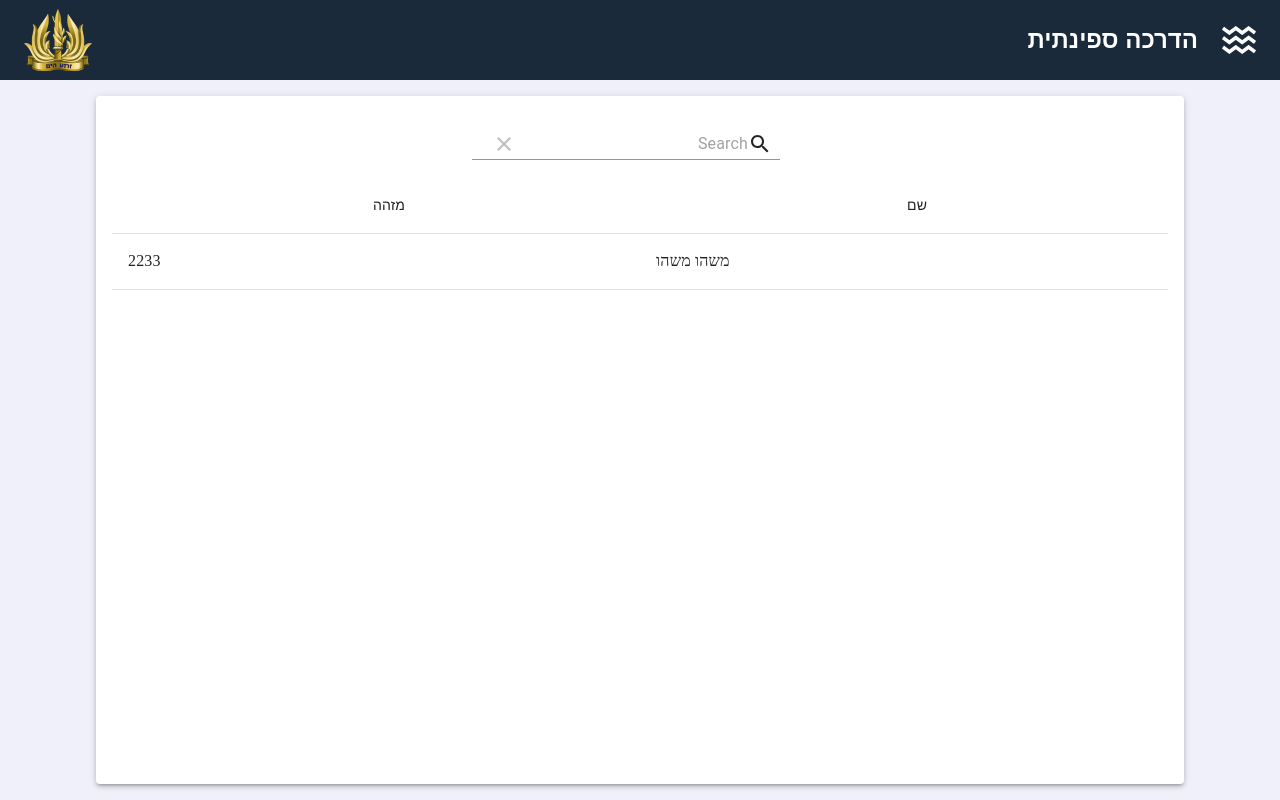
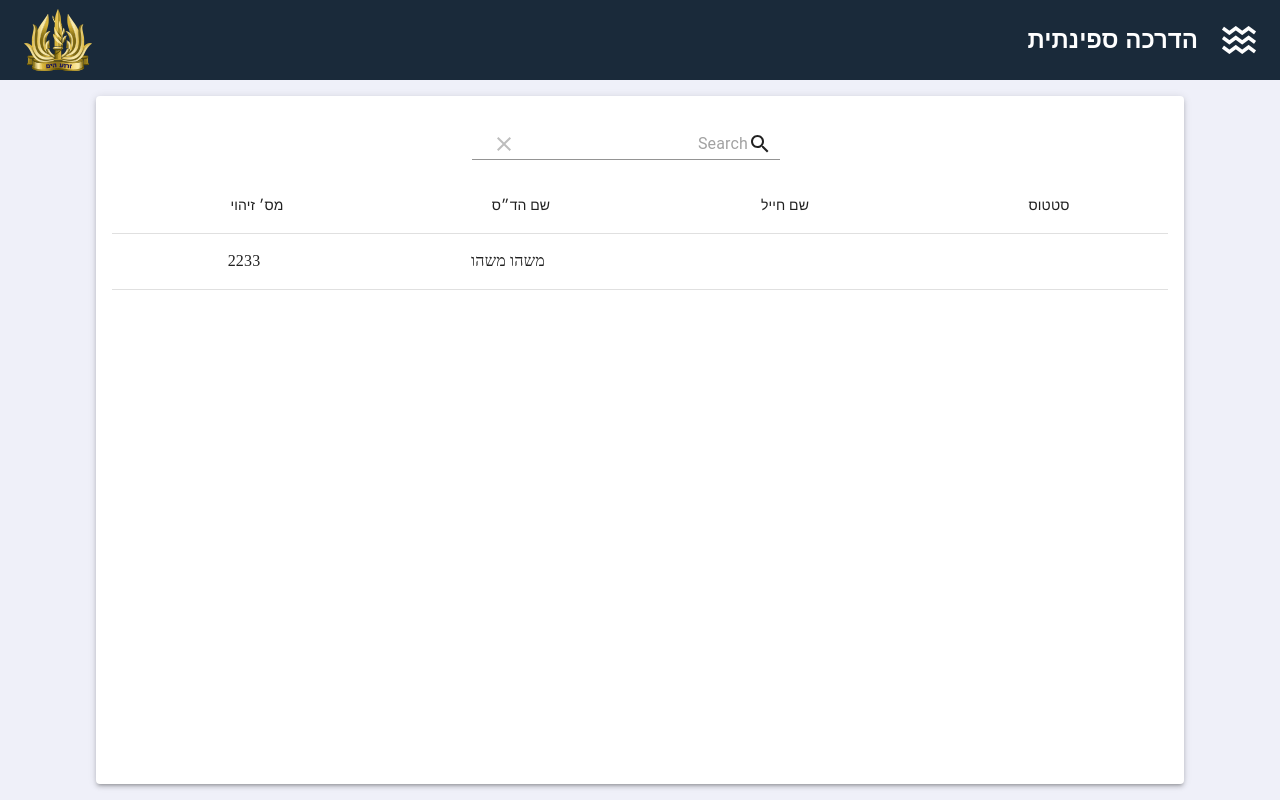
Before and after one commit to liorklovski/HadasimNew, a React (Create React App) app: page /SearchCertification in a window 1280 px wide. Built offline with nearby package versions, Linux system fonts and the light colour scheme; what jss-rtl would draw is missing.

Commit message:
code review with shir

```diff
--- a/src/components/CertificationView/CertificationView.js
+++ b/src/components/CertificationView/CertificationView.js
@@ -32,6 +32,7 @@ class TemplateView extends Component {
   };
 
   componentDidMount = () => {
+    this.setState({ isDisabled: this.props.isDisabled });
     // const bpRest = consts.usersGet;
     // const bpData = getDataByRest({ url: bpRest });
     // var columnsDet = {};
@@ -40,7 +41,7 @@ class TemplateView extends Component {
     // });
     // this.setState({ columnsDet: columnsDet });
     // const data = getDataByRest({
-    //   url: consts.getCerDet + `/{"OBJECT_ID":"${this.props.match.params.id}"}`
+    //   url: consts.getCerDet + `/{"OBJECT_ID":"${this.props.objID}"}`
     // });
     // this.setState({
     //   name: data.GEN_DET.DESCRIPTION,
@@ -64,14 +65,14 @@ class TemplateView extends Component {
 
     const paramsDet = {
       GEN_DET: {
-        OBJECT_ID: this.props.match.params.id,
+        OBJECT_ID: this.props.objID,
         START_DATE: this.state.startDate,
         END_DATE: this.state.endDate,
         GRADE: this.state.grade,
         EXTEN: this.state.extension,
         IN_CHARGE: this.state.signatureId
       },
-      OBJECT_ID: this.props.match.params.id,
+      OBJECT_ID: this.props.objID,
       STEPS: this.state.steps
     };
 
--- a/src/components/Dynamic/FieldBlock/FieldTypes/DialogField.js
+++ b/src/components/Dynamic/FieldBlock/FieldTypes/DialogField.js
@@ -16,6 +16,7 @@ const DialogField = ({
   isOpen,
   dialogType,
   handleOk,
+  hidden = false,
   // onChange,
   // onRowClicked,
   icon: Icon,
@@ -57,9 +58,11 @@ const DialogField = ({
     if (!DialogComp) return null;
 
     return (
-      <DialogComp onClick={onOpen} value={value} {...props} {...others}>
-        <Icon />
-      </DialogComp>
+      <div hidden={hidden}>
+        <DialogComp onClick={onOpen} value={value} {...props} {...others}>
+          <Icon />
+        </DialogComp>
+      </div>
     );
   };
 
--- a/src/components/SearchCertification/SearchCertification.js
+++ b/src/components/SearchCertification/SearchCertification.js
@@ -1,13 +1,29 @@
 // SearchCertification
 import React, { useState } from "react";
 import Search from "../Dynamic/Search/Search";
+import CertificationView from "../CertificationView/CertificationView";
+
+import { Add as AddIcon } from "@material-ui/icons";
 
 // Const import
 import { consts } from "../APICalls/constVars";
 import { getDataByRest } from "../APICalls/APICalls";
 import { Paper } from "@material-ui/core";
+import DialogField from "../Dynamic/FieldBlock/FieldTypes/DialogField";
 
+const cellStyleDefault = {
+  textAlign: "center",
+  // fontFamily: "Heebo",
+  // fontSize: 17,
+  // backgroundColor: "rgba(251, 251, 253, 0.58)",
+  // width: "50%"
+  direction: "rtl"
+};
 const SearchCertification = () => {
+  const [isOpen, setIsOpen] = useState(false);
+  const [currRow, setCurrRow] = useState();
+  const [isViewDisabled, setIsViewDisabled] = useState(false);
+
   const getSearchData = () => {
     // var data = getDataByRest({
     //   url: consts.searchCertificationsUrl
@@ -18,12 +34,64 @@ const SearchCertification = () => {
     //TEMP
     return data;
   };
+
+  const openDialog = () => {
+    setIsOpen(true);
+  };
+
+  const closeDialog = () => {
+    setIsViewDisabled(false);
+    setIsOpen(false);
+  };
+
+  const dialogActions = [{ text: "סיום", onClick: closeDialog }];
+
   const handleClick = (event, row) => {
-    return process.env.PUBLIC_URL + "/CertificationView/" + row.OBJECT_ID;
+    setCurrRow(row.OBJECT_ID);
+    setIsViewDisabled(true);
+    setIsOpen(true);
+    // return process.env.PUBLIC_URL + "/CertificationView/" + row.OBJECT_ID;
   };
   return (
     <Paper className="search-page" elevation={3}>
-      <Search data={getSearchData()} handleClick={handleClick} />
+      <DialogField
+        hidden={true}
+        isOpen={isOpen}
+        onOpen={openDialog}
+        onClose={closeDialog}
+        dialogType="text"
+        icon={AddIcon}
+        dialogActions={dialogActions}
+        contentView={
+          <CertificationView isDisabled={isViewDisabled} objID={currRow} />
+        }
+      />
+      <Search
+        data={getSearchData()}
+        handleClick={handleClick}
+        columns={[
+          {
+            title: "סטטוס",
+            field: "STATUS",
+            cellStyle: cellStyleDefault
+          },
+          {
+            title: "שם חייל",
+            field: "SOLDIER_NAME",
+            cellStyle: cellStyleDefault
+          },
+          {
+            title: "שם הד״ס",
+            field: "DESCRIPTION",
+            cellStyle: cellStyleDefault
+          },
+          {
+            title: "מס׳ זיהוי",
+            field: "OBJECT_ID",
+            cellStyle: cellStyleDefault
+          }
+        ]}
+      />
     </Paper>
   );
 };
--- a/src/components/SearchTemplate/SearchTemplate.js
+++ b/src/components/SearchTemplate/SearchTemplate.js
@@ -25,12 +25,15 @@ const cellStyleDefault = {
 
 const SearchTemplate = () => {
   const [isOpen, setIsOpen] = useState(false);
+  const [currRow, setCurrRow] = useState();
+  const [isViewDisabled, setIsViewDisabled] = useState(false);
 
   const openDialog = () => {
     setIsOpen(true);
   };
 
   const closeDialog = () => {
+    setIsViewDisabled(false);
     setIsOpen(false);
   };
   const dialogActions = [{ text: "סיום", onClick: closeDialog }];
@@ -46,7 +49,10 @@ const SearchTemplate = () => {
     return data;
   };
   const handleClick = (event, row) => {
-    return process.env.PUBLIC_URL + "/TemplateView/" + row.OBJECT_ID;
+    setCurrRow(row.OBJECT_ID);
+    setIsViewDisabled(true);
+    setIsOpen(true);
+    // return process.env.PUBLIC_URL + "/TemplateView/" + row.OBJECT_ID;
   };
   return (
     <Paper className="search-page" elevation={3}>
@@ -57,7 +63,9 @@ const SearchTemplate = () => {
         dialogType="button"
         icon={AddIcon}
         dialogActions={dialogActions}
-        contentView={<TemplateView showFrame={true} isDisabled={false} />}
+        contentView={
+          <TemplateView isDisabled={isViewDisabled} objID={currRow} />
+        }
       />
       <Search
         data={getSearchData()}
@@ -74,12 +82,12 @@ const SearchTemplate = () => {
             cellStyle: cellStyleDefault
           },
           {
-            title: "שם",
+            title: "שם תבנית",
             field: "DESCRIPTION",
             cellStyle: cellStyleDefault
           },
           {
-            title: "מזהה",
+            title: "מס׳ זיהוי",
             field: "OBJECT_ID",
             cellStyle: cellStyleDefault
           }
--- a/src/components/TemplateView/TemplateView.js
+++ b/src/components/TemplateView/TemplateView.js
@@ -34,13 +34,16 @@ class TemplateView extends Component {
 
   componentDidMount = () => {
     this.setState({ isDisabled: this.props.isDisabled });
-    if (!this.props.match) return;
-    if (this.props.match.params.id === undefined) {
-      this.setState({ isDisabled: false, id: this.props.match.params.id });
-    } else {
+    //***TEMP */
+    // if (!this.props.match) return;
+    // if (this.props.match.params.id === undefined) {
+    //   this.setState({ isDisabled: false, id: this.props.match.params.id });
+    // } else {
+    //***TEMP */
+    if (this.props.objID !== undefined) {
       // const data = getDataByRest({
       //   url:
-      //     consts.getHadasDet + `/{"OBJECT_ID":"${this.props.match.params.id}"}`
+      //     consts.getHadasDet + `/{"OBJECT_ID":"${this.props.objID}"}`
       // });
       // this.setState({
       //   id: this.props.match.params.id,
@@ -69,7 +72,7 @@ class TemplateView extends Component {
         CATEGORY: this.state.category,
         SOLDIER: this.state.soldier
       },
-      OBJECT_ID: this.props.match ? this.props.match.params.id : "",
+      OBJECT_ID: this.props.objID ? this.props.objID : "",
       STEPS: this.state.steps
     };
 
@@ -101,7 +104,7 @@ class TemplateView extends Component {
     return (
       <div>
         {/* <Paper className="form-page" elevation={3}> */}
-        <div hidden={!this.props.showFrame}>
+        {/* <div hidden={!this.props.showFrame}> */}
         <FrameView
           templGuid={this.state.templGuid}
           isLoading={this.state.isLoading}
@@ -109,7 +112,7 @@ class TemplateView extends Component {
           handleOnEdit={this.handleOnEdit}
           handleOnSave={this.handleOnSave}
         />
-        </div>
+        {/* </div> */}
         <div className="report-form-grid">
           <TemplateFields
             onChange={this.handleChangeWithName}
```
Lines whose indentation alone changed are shown as unchanged.
